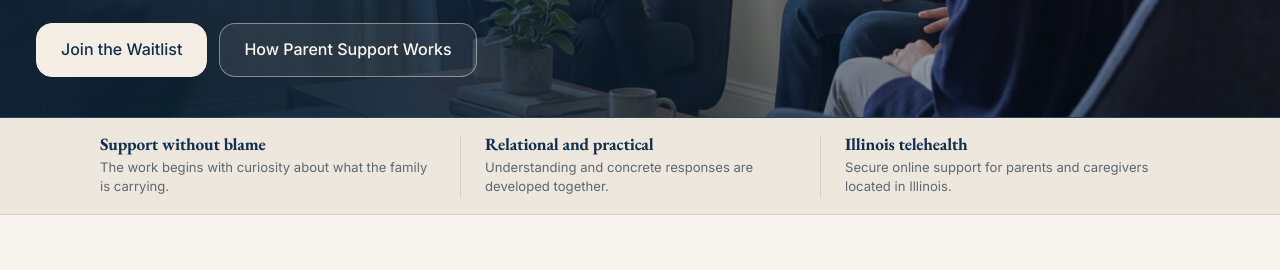
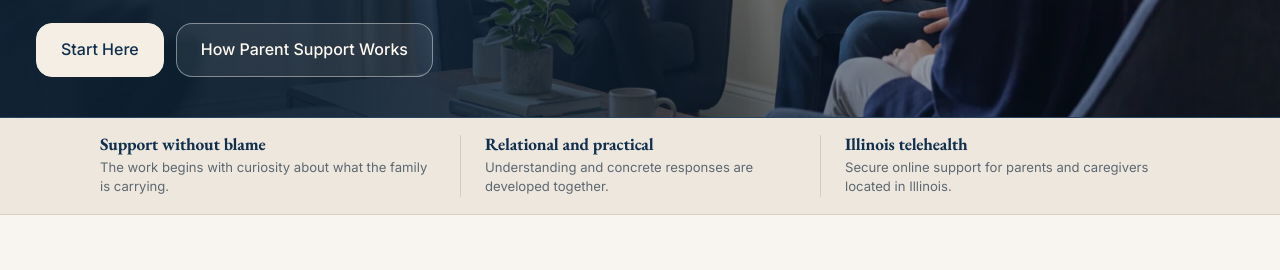
Before and after one commit to s1bryant019-cell/stonebridge-website, a website: page parent-support.html in a window 1280 px wide. Shown: the part 463-733 px from the top of the page. Drawn offline with nearby package versions, Linux system fonts and the light colour scheme.

Commit message:
Add files via upload

```diff
--- a/parent-support.html
+++ b/parent-support.html
@@ -814,7 +814,7 @@
 <h1>Steadier parenting begins with understanding the pattern.</h1>
 <p>Stonebridge offers parent consultation, parent-focused sessions, and structured classes for caregivers who want greater clarity, stronger connection, and more workable responses at home.</p>
 <div class="parent-hero-actions">
-<a class="btn btn-primary" href="contact.html">Join the Waitlist</a>
+<a class="btn btn-primary" href="contact.html">Start Here</a>
 <a class="btn btn-secondary" href="#ways-to-work">How Parent Support Works</a>
 </div>
 </div>
@@ -980,7 +980,7 @@
 <h2>Begin with a brief parent-support consultation.</h2>
 <p>Share what your family is navigating so fit, scope, availability, and the most appropriate starting point can be considered carefully.</p>
 </div>
-<a class="btn btn-secondary" href="contact.html">Join the Waitlist</a>
+<a class="btn btn-secondary" href="contact.html">Start Here</a>
 </div>
 </section>
 </main>
```
